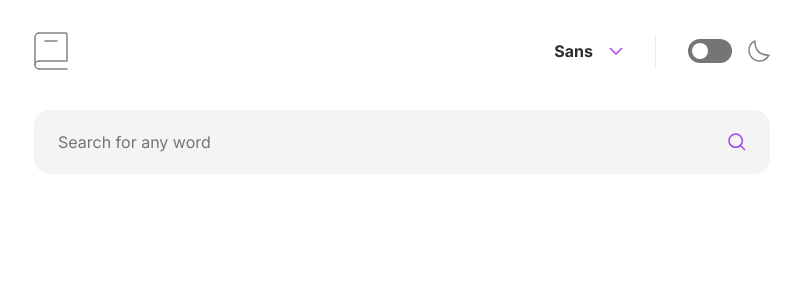
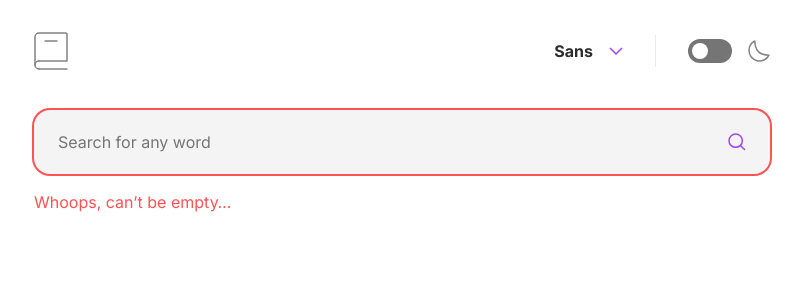
Before and after one commit to ursasimenc/react-dictionary, a React (Vite) app: page / in a window 1280 px wide. Both pictures are taken after a click on the element 969 px from the left and 142 px from the top of the page. Shown: the top 300 px of the page, without its empty margins (238-1041 px from the left). Built offline with nearby package versions, Linux system fonts and the light colour scheme.

Commit message:
added input error

```diff
--- a/src/App.jsx
+++ b/src/App.jsx
@@ -7,6 +7,7 @@ function App() {
 	const [font, setFont] = useState("Sans");
 	const [data, setData] = useState();
 	const [res, setRes] = useState(null);
+	const [error, setError] = useState(false);
 
 	async function getWord(e) {
 		const key = e;
@@ -15,16 +16,19 @@ function App() {
 		const search = document.getElementById("search");
 		const word = search.value;
 
-		if (word === "") {
+		if (word.length === 0) {
 			// search.setAttribute("invalid", "true");
+			setError(true);
+			setData(null);
+			setRes(null);
 			return;
 		}
 
 		const url = `https://api.dictionaryapi.dev/api/v2/entries/en/${word}`;
-
 		const response = await fetch(url);
 		const data = await response.json();
 
+		setError(false);
 		if (data.title !== undefined) {
 			setData(data);
 			setRes(false);
@@ -47,7 +51,10 @@ function App() {
 							type="text"
 							name="search"
 							id="search"
-							className="w-full sm: h-[64px] px-6 rounded-2xl border-0 bg-gray_9 dark:bg-gray_2 font-bold text-gray_3 dark:text-white  placeholder:text-gray_5 placeholder:font-normal focus:ring-2 focus:ring-inset focus:ring-purple invalid:ring-red"
+							className={
+								`w-full sm: h-[64px] px-6 rounded-2xl border-0 bg-gray_9 dark:bg-gray_2 font-bold text-gray_3 dark:text-white placeholder:text-gray_5 placeholder:font-normal  ` +
+								(error ? "ring-2 ring-red focus:ring-red" : "focus:ring-2 focus:ring-inset focus:ring-purple")
+							}
 							required
 							placeholder="Search for any word"
 							onKeyDown={(e) => getWord(e.key)}
@@ -65,6 +72,7 @@ function App() {
 							</svg>
 						</div>
 					</div>
+					{error && <span className="text-red block mt-4">Whoops, can’t be empty…</span>}
 				</div>
 				{res && data && <Definition data={data} />}
 				{!res && data && <Error data={data} />}
```
